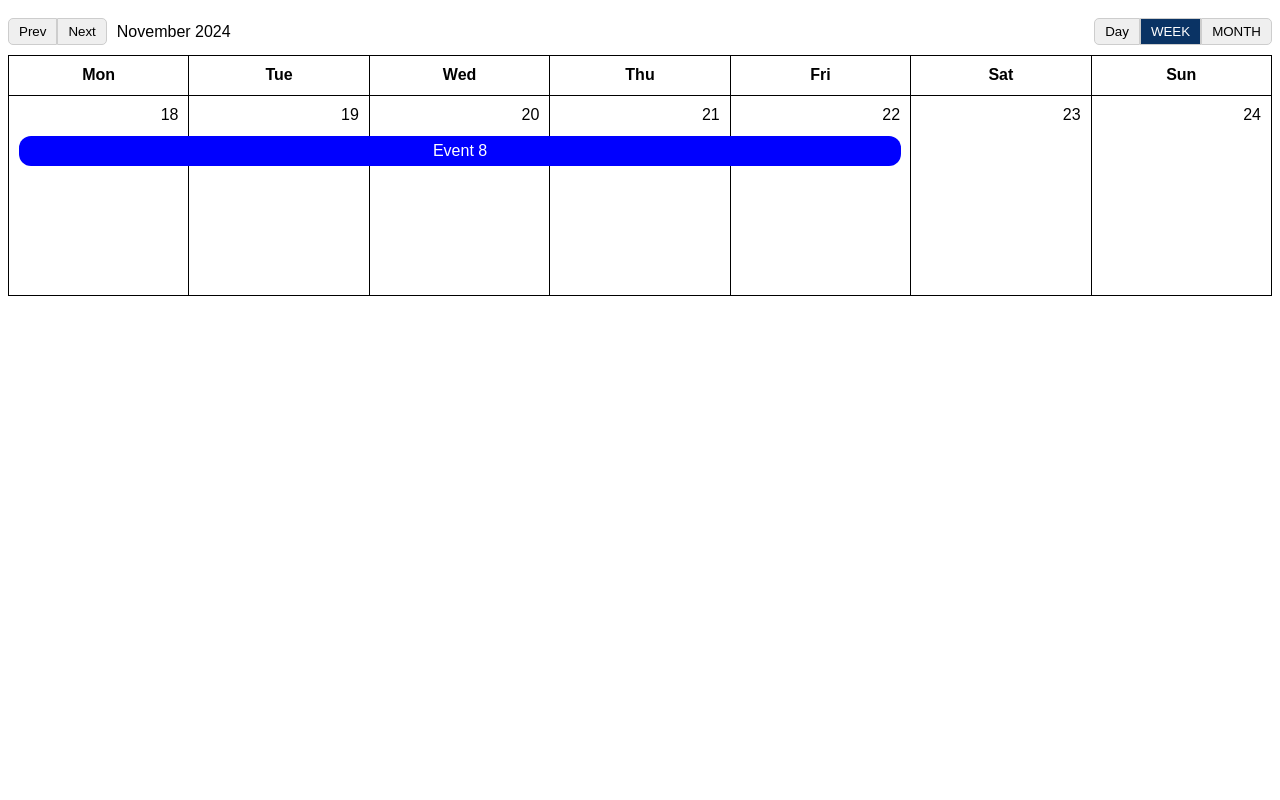
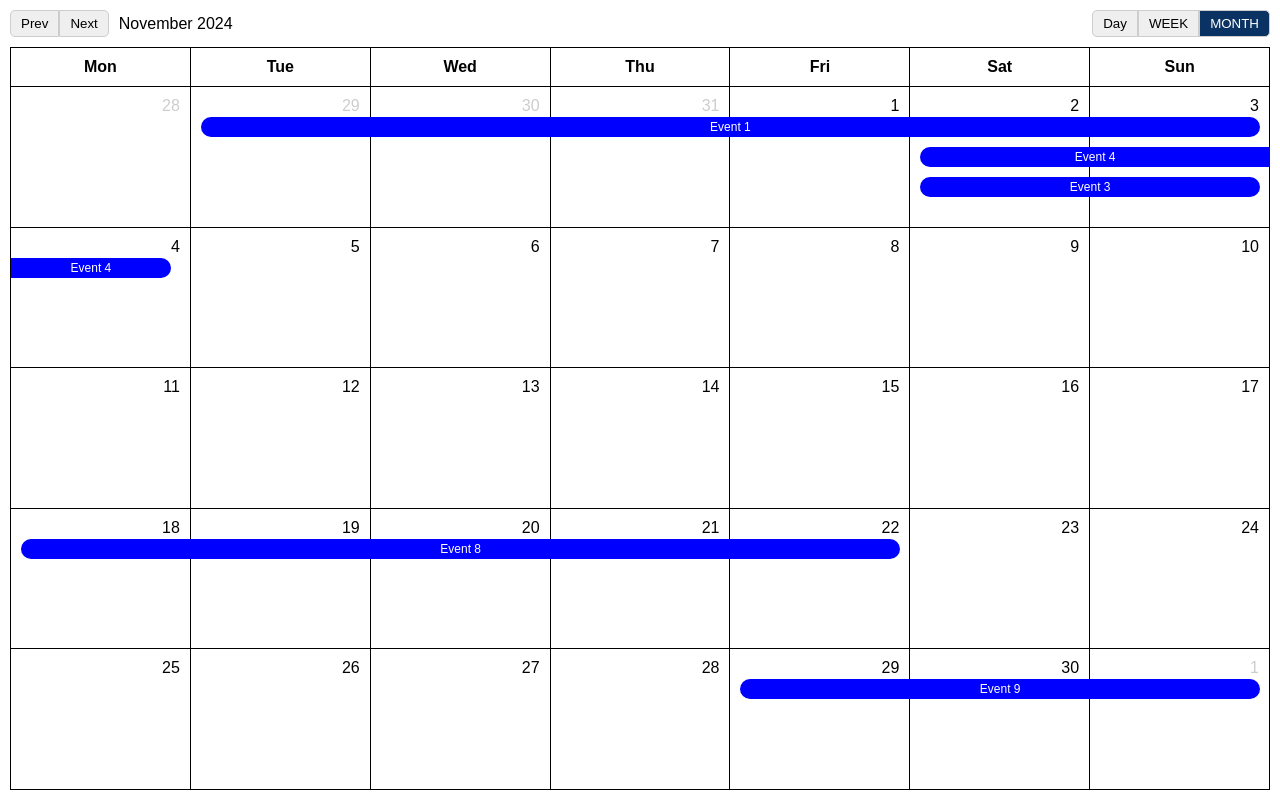
Before and after one commit to shivanand-harness/Calendar-Events, a React (Create React App) app: page / in a window 1280 px wide. Built offline with nearby package versions, Linux system fonts and the light colour scheme.

Commit message:
handle css

```diff
--- a/src/App.tsx
+++ b/src/App.tsx
@@ -21,10 +21,10 @@ export default function App() {
     <div className="App">
       <Calendar
         events={events}
-        defaultView={View.WEEK}
+        defaultView={View.MONTH}
         startOfWeek={WEEK.MON}
         allowedViews={[View.MONTH, View.WEEK, View.DAY]}
-        showAllEvents
+        showAllEvents={false}
       />
     </div>
   );
--- a/src/Calendar/Calendar.module.scss
+++ b/src/Calendar/Calendar.module.scss
@@ -2,21 +2,36 @@
   display: flex;
   justify-content: space-between;
   align-items: center;
-  padding: 10px 0px;
 }
 
 .monthViewCalendarWrapper {
+  --calendar-columns: 7;
+}
+
+.weekViewCalendarWrapper {
+  --calendar-columns: 7;
+}
+
+.dayViewCalendarWrapper {
+  --calendar-columns: 1;
+}
+
+.calendarWrapper {
+  height: 100%;
+  display: flex;
+  flex-direction: column;
   border-top: 1px solid black;
   border-left: 1px solid black;
   & > .tableRow {
     display: grid;
-    grid-template-columns: repeat(7, 1fr);
-    min-height: 100px;
+    grid-template-columns: repeat(var(--calendar-columns), 1fr);
+    flex: 1;
     position: relative;
   }
 
   & .tableHeaderRow {
-    height: 40px;
+    height: max-content;
+    flex: none;
     min-height: unset;
   }
 
@@ -34,68 +49,6 @@
   & .headerCol {
     text-align: center;
     font-weight: 800;
-  }
-}
-
-.weekViewCalendarWrapper {
-  border-top: 1px solid black;
-  border-left: 1px solid black;
-  & > .tableRow {
-    display: grid;
-    grid-template-columns: repeat(7, 1fr);
-    min-height: 200px;
-    position: relative;
-  }
-
-  & .tableCol {
-    border-bottom: 1px solid black;
-    border-right: 1px solid black;
-    text-align: right;
-    padding: 10px;
-  }
-
-  & .tableHeaderRow {
-    height: 40px;
-    min-height: unset;
-  }
-
-  & .headerCol {
-    text-align: center;
-    font-weight: 800;
-  }
-}
-
-.dayViewCalendarWrapper {
-  border-top: 1px solid black;
-  border-left: 1px solid black;
-  min-height: 700px;
-  display: grid;
-  grid-template-rows: max-content 1fr;
-
-  & > .tableRow {
-    display: grid;
-    grid-template-columns: repeat(1, 1fr);
-    position: relative;
-  }
-
-  & .tableCol {
-    border-bottom: 1px solid black;
-    border-right: 1px solid black;
-    text-align: right;
-    padding: 10px;
-  }
-
-  & .tableHeaderRow {
-    text-align: center;
-    font-weight: 800;
-  }
-
-  & .headerCol {
-    text-align: center;
-    font-weight: 800;
-    display: flex;
-    gap: 10px;
-    justify-content: center;
   }
 }
 
@@ -137,6 +90,7 @@
   justify-content: center;
   align-items: center;
   color: #fff;
+  font-size: 12px;
 }
 
 .start_overlapping {
@@ -148,3 +102,10 @@
   border-top-right-radius: 0px;
   border-bottom-right-radius: 0px;
 }
+
+.container {
+  height: 100%;
+  display: grid;
+  grid-template-rows: max-content 1fr;
+  gap: 10px;
+}
--- a/src/Calendar/Calendar.tsx
+++ b/src/Calendar/Calendar.tsx
@@ -60,7 +60,7 @@ export default function Calendar<T>(props: CalendarProps<T>) {
   if (!initialised) return <></>;
 
   return (
-    <div>
+    <div className={css.container}>
       <div className={css.actionsWrapper}>
         <NavigationButtons
           currentDate={currentDate}
--- a/src/Calendar/DayView.tsx
+++ b/src/Calendar/DayView.tsx
@@ -27,10 +27,10 @@ export default function DayView<T>(props: DayViewProps<T>) {
     setColHeight(colRef.current.offsetHeight);
   }, []);
   return (
-    <div className={css.dayViewCalendarWrapper}>
+    <div className={classNames(css.calendarWrapper, css.dayViewCalendarWrapper)}>
       <div className={classNames(css.tableRow, css.tableHeaderRow)}>
         <div className={classNames(css.tableCol, css.headerCol)}>
-          <span>{currentDate.format("ddd")}</span>
+          <span>{currentDate.format("ddd")}</span> &nbsp;
           <span>{currentDate.format("D MMM YY")}</span>
         </div>
       </div>
--- a/src/Calendar/EventCalendarRow.tsx
+++ b/src/Calendar/EventCalendarRow.tsx
@@ -31,9 +31,10 @@ export default function EventCalendarRow<T>(props: EventCalendarRowProps<T>) {
   const allowedEventRowToShow = Math.floor(
     (colHeight - DEFAULT_TOP_PADDING) / (EVENT_HEIGHT + PADDING)
   );
+  console.log(allowedEventRowToShow)
   const slicedRows = showAllEvents
     ? eventRows
-    : eventRows.slice(0, allowedEventRowToShow - 1);
+    : eventRows.slice(0, allowedEventRowToShow);
 
 
   return (
--- a/src/Calendar/MonthView.tsx
+++ b/src/Calendar/MonthView.tsx
@@ -31,10 +31,10 @@ export default function MonthView<T>(props: MonthViewProps<T>) {
     );
   }, [events, monthArr]);
   return (
-    <div className={css.monthViewCalendarWrapper}>
+    <div className={classNames(css.calendarWrapper, css.monthViewCalendarWrapper)}>
       <div className={classNames(css.tableRow, css.tableHeaderRow)}>
         {headers.map((each) => (
-          <div className={classNames(css.tableCol, css.headerCol)}>{each}</div>
+          <div key={each} className={classNames(css.tableCol, css.headerCol)}>{each}</div>
         ))}
       </div>
       {chunkArray.map((cols, rowIdx) => (
--- a/src/Calendar/ViewSelector.tsx
+++ b/src/Calendar/ViewSelector.tsx
@@ -21,6 +21,7 @@ export default function ViewSelector(props: ViewSelectorProps) {
         return true
       }).map((each) => (
         <button
+          key={each.value}
           className={classNames({
             [css.active]: props.activeView === each.value,
           })}
--- a/src/Calendar/WeekView.tsx
+++ b/src/Calendar/WeekView.tsx
@@ -34,7 +34,7 @@ export default function WeekView<T>(props: WeekViewProps<T>) {
 
 
   return (
-    <div className={css.weekViewCalendarWrapper}>
+    <div className={classNames(css.calendarWrapper, css.weekViewCalendarWrapper)}>
       <div className={classNames(css.tableRow, css.tableHeaderRow)}>
         {headers.map((each) => (
           <div className={classNames(css.tableCol, css.headerCol)}>{each}</div>
--- a/src/Calendar/constants.ts
+++ b/src/Calendar/constants.ts
@@ -7,5 +7,5 @@ export const AllowedCalendarViewList = [
 ];
 
 export const DEFAULT_TOP_PADDING = 30;
-export const EVENT_HEIGHT = 30;
+export const EVENT_HEIGHT = 20;
 export const PADDING = 10
--- a/src/styles.css
+++ b/src/styles.css
@@ -1,3 +1,14 @@
 .App {
   font-family: sans-serif;
+  height: 100vh;
+  width: 100%;
+  padding: 10px;
 }
+
+* {
+  box-sizing: border-box;
+}
+
+body {
+  margin: 0px !important;
+}
```
